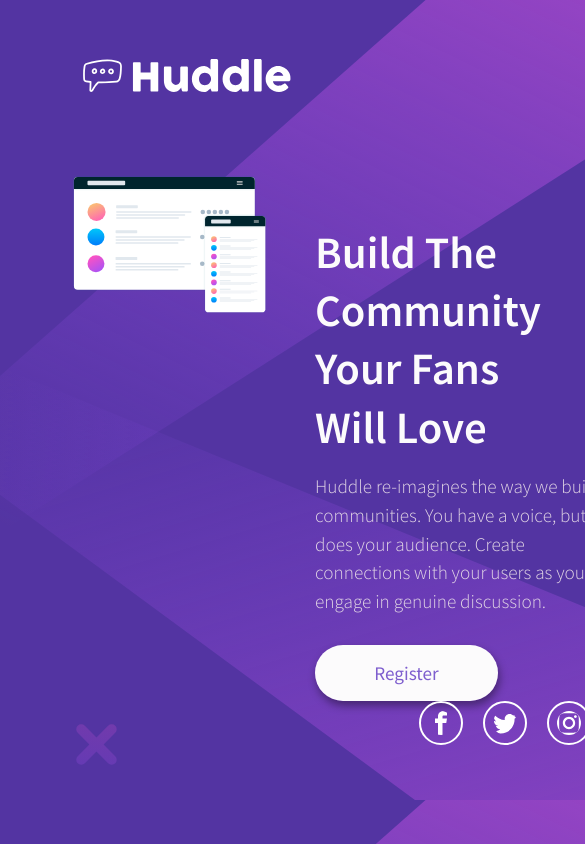
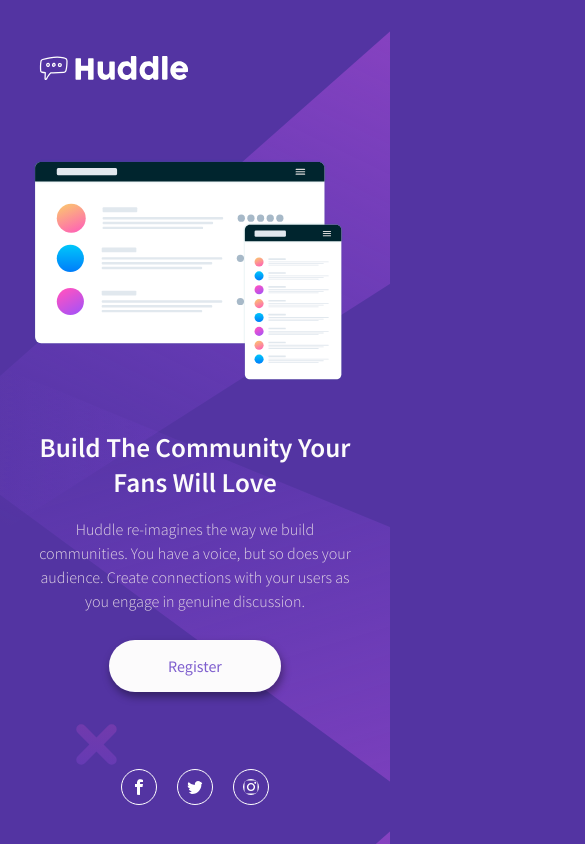
Before and after one commit to VincentChen6345/huddle-landing-page, a website: page index.html in a window 390 px wide. Shown: the top 844 px of the page, 585 px wide, since content can reach past the window. Drawn offline with Linux system fonts and the light colour scheme.

Commit message:
finish responsive layout

```diff
--- a/sass/abstracts/_functions.scss
+++ b/sass/abstracts/_functions.scss
@@ -0,0 +1,3 @@
+@function px-to-em($pixels) {
+  @return unquote($pixels/16 + "em");
+} ;
--- a/sass/abstracts/_mixins.scss
+++ b/sass/abstracts/_mixins.scss
@@ -0,0 +1,15 @@
+@mixin icon-style {
+  width: 1rem;
+  height: 1rem;
+  outline: 1.5px solid white;
+  border-radius: 50%;
+  outline-offset: 0.6rem;
+}
+
+@mixin fb-twitter-style {
+  width: 1rem;
+  height: 1rem;
+  outline: 1.5px solid white;
+  border-radius: 50%;
+  outline-offset: 0.6rem;
+} ;
--- a/sass/abstracts/_variables.scss
+++ b/sass/abstracts/_variables.scss
@@ -3,3 +3,8 @@ $bg-color: rgb(83, 52, 162);
 $heading-color: rgb(252, 251, 252);
 $paragraph-color: rgb(226, 214, 229);
 $bg-color-light: rgb(126, 94, 206);
+
+//breakpoints
+$bp-large: px-to-em(1075);
+$bp-medium: px-to-em(564);
+$bp-small: px-to-em(415);
--- a/sass/base/_components.scss
+++ b/sass/base/_components.scss
@@ -1,5 +1,8 @@
 .logo {
   width: 14rem;
+  @media only screen and (max-width: $bp-medium) {
+    width: 10rem;
+  }
 }
 
 .btn__register {
@@ -10,6 +13,10 @@
   font-size: 1.2rem;
   text-decoration: none;
   box-shadow: 0.1rem 0.3rem 0.5rem rgba(0, 0, 0, 0.39);
+
+  @media only screen and (max-width: $bp-medium) {
+    font-size: 1rem;
+  }
 }
 
 .home-main-social {
@@ -20,6 +27,11 @@
   grid-column: 2/3;
   align-content: center;
   width: 100%;
+  @media only screen and (max-width: $bp-large) {
+    grid-column: 1/2;
+    grid-row: 3/4;
+    justify-content: center;
+  }
 }
 
 .social-networks {
@@ -29,34 +41,18 @@
   align-content: center;
   fill: white;
   width: 100%;
-
+  @media only screen and (max-width: $bp-large) {
+    margin-top: 9rem;
+  }
   &__fb {
-    width: 1.5rem;
-    height: 1.5rem;
+    @include icon-style;
     margin-right: 2.5rem;
-    outline: 2px solid white;
-    border-radius: 50%;
-    outline-offset: 0.5rem;
   }
   &__twitter {
-    width: 1.5rem;
-    height: 1.5rem;
+    @include icon-style;
     margin-right: 2.5rem;
-    outline: 2px solid white;
-    border-radius: 50%;
-    outline-offset: 0.5rem;
   }
   &__ig {
-    width: 1.5rem;
-    height: 1.5rem;
-    margin-right: 2.5rem;
-    outline: 2px solid white;
-    border-radius: 50%;
-    outline-offset: 0.5rem;
+    @include icon-style;
   }
 }
-// .link-ig {
-//   width: 1.5rem;
-//   height: 1.5rem;
-//   fill: white;
-// }
--- a/sass/base/_typography.scss
+++ b/sass/base/_typography.scss
@@ -3,9 +3,20 @@
 .heading-primary {
   margin-top: 3rem;
   color: $heading-color;
-  font-size: 2.8rem;
+  font-size: 2.5rem;
   padding-right: 5rem;
   line-height: 1.3;
+  @media only screen and (max-width: $bp-large) {
+    text-align: center;
+    padding-right: 0rem;
+  }
+  @media only screen and (max-width: $bp-medium) {
+    font-size: 2rem;
+  }
+  @media only screen and (max-width: $bp-small) {
+    font-size: 1.7rem;
+    text-align: center;
+  }
 }
 
 .paragraph {
@@ -15,4 +26,7 @@
   margin-bottom: 1rem;
   line-height: 1.5;
   font-weight: 300;
+  @media only screen and (max-width: $bp-small) {
+    font-size: 1rem;
+  }
 }
--- a/sass/section-layouts/_layout.scss
+++ b/sass/section-layouts/_layout.scss
@@ -1,7 +1,15 @@
 .section-container {
   padding-top: 3rem;
   padding-left: 4.5rem;
-  padding-right: 4.5rem;
+  padding-right: 3rem;
+  @media only screen and (max-width: $bp-large) {
+    padding-left: 3rem;
+    padding-right: 3rem;
+  }
+  @media only screen and (max-width: $bp-small) {
+    padding-left: 2rem;
+    padding-right: 2rem;
+  }
 }
 
 .lp-body {
@@ -9,10 +17,28 @@
   display: grid;
   grid-template-columns: auto auto;
   column-gap: 3rem;
+
+  @media only screen and (max-width: $bp-large) {
+    grid-template-columns: auto;
+    grid-template-rows: auto auto auto;
+    column-gap: 0rem;
+  }
+
   &__bg-img {
     width: 50vw;
+    grid-column: 1/2;
+    @media only screen and (max-width: $bp-large) {
+      grid-row: 1/2;
+      width: 80vw;
+    }
   }
 
   &__content {
+    grid-column: 2/3;
+    @media only screen and (max-width: $bp-large) {
+      grid-row: 2/3;
+      grid-column: 1/2;
+      text-align: center;
+    }
   }
 }
```
Also changed, not shown: style.css.
